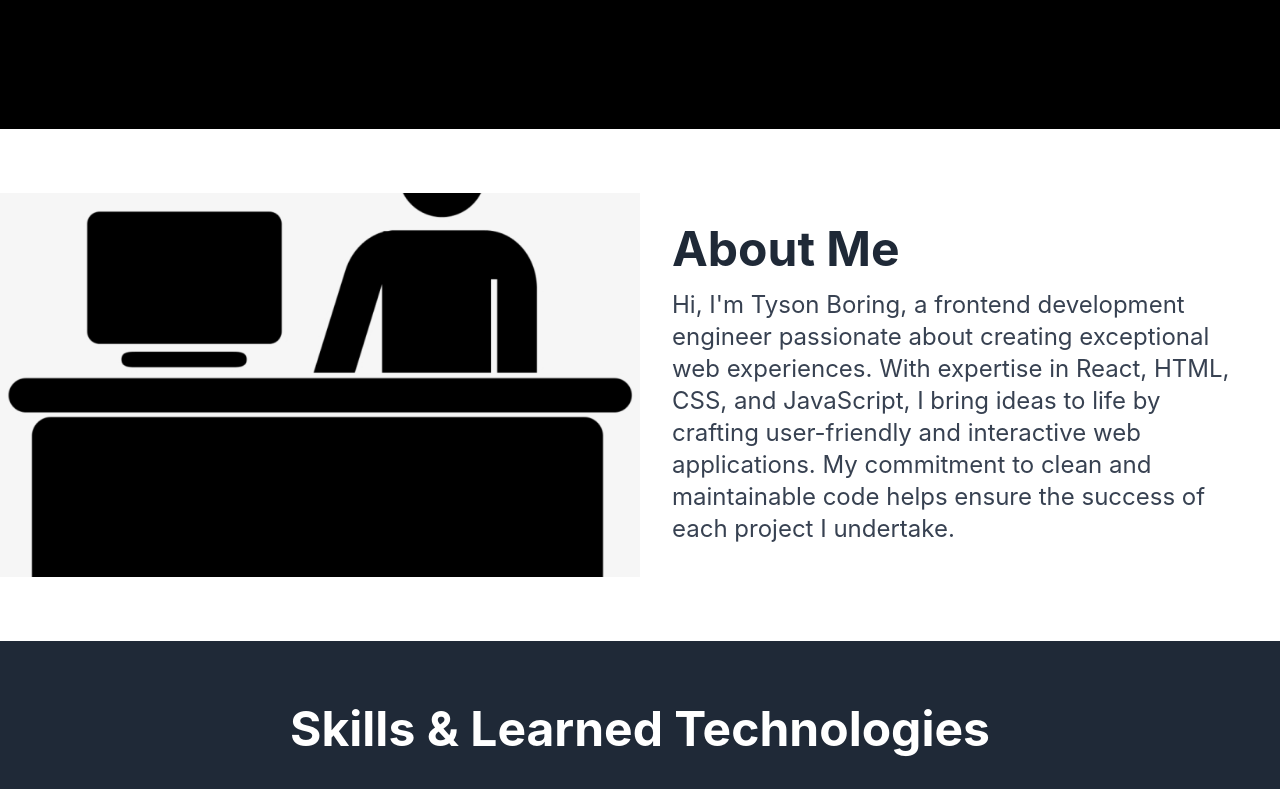
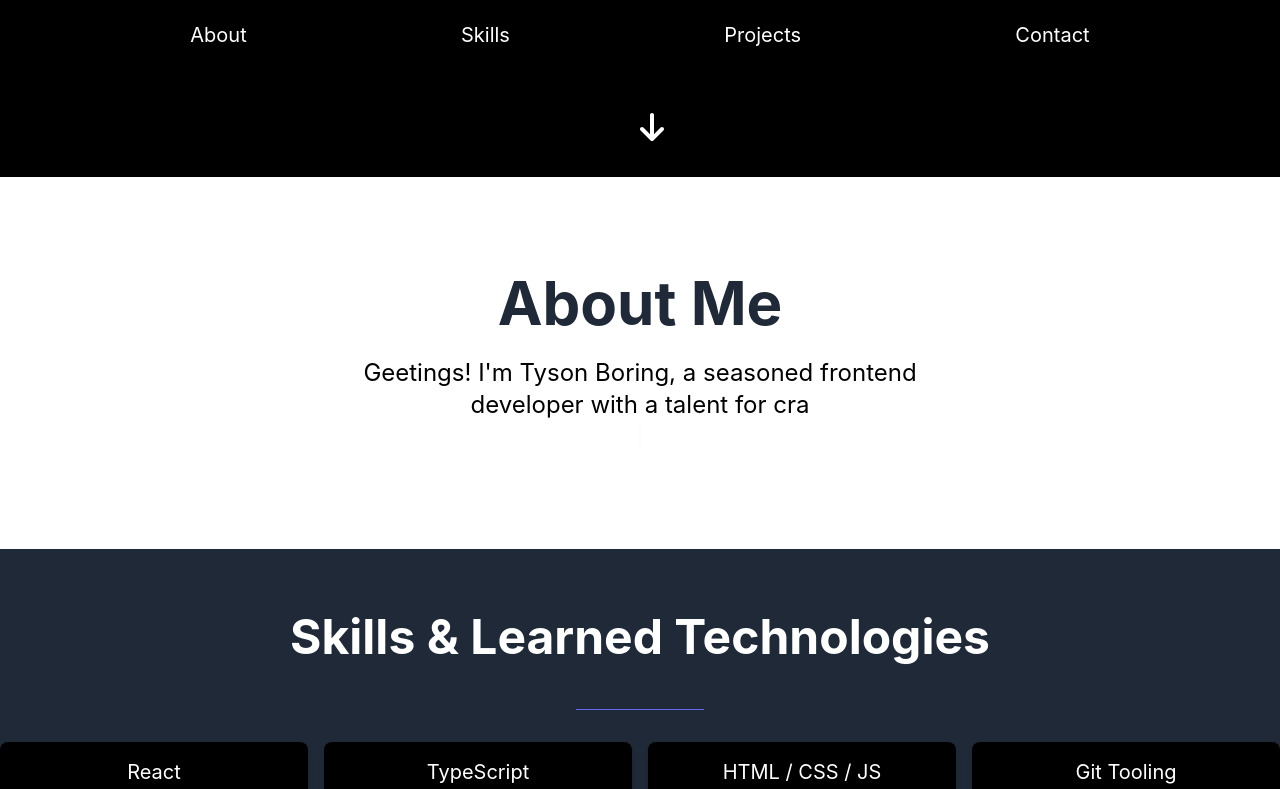
Before and after one commit to TysonBoring/portfolio, a React (Create React App) app: page / in a window 1280 px wide. Shown: the part 491-1280 px from the top of the page. Built offline with nearby package versions, Linux system fonts and the light colour scheme.

Commit message:
v1: added Ui improvements && added Typewriter module

```diff
--- a/package.json
+++ b/package.json
@@ -5,6 +5,7 @@
   "dependencies": {
     "@fortawesome/fontawesome-svg-core": "^6.4.2",
     "@fortawesome/free-brands-svg-icons": "^6.4.2",
+    "@fortawesome/free-solid-svg-icons": "^6.4.2",
     "@fortawesome/react-fontawesome": "^0.2.0",
     "@testing-library/jest-dom": "^5.17.0",
     "@testing-library/react": "^13.4.0",
@@ -14,6 +15,7 @@
     "react-dom": "^18.2.0",
     "react-router-dom": "^6.15.0",
     "react-scripts": "5.0.1",
+    "react-typewriter-effect": "^1.1.0",
     "tailwindcss": "^3.3.3",
     "web-vitals": "^2.1.4"
   },
--- /dev/null
+++ b/src/components/Typewriter/Typewriter.css
@@ -0,0 +1,16 @@
+.typewriter-container {
+    position: relative;
+  }
+
+  .cursor {
+    animation: blink 0.7s infinite;
+  }
+
+  @keyframes blink {
+    0%, 100% {
+      opacity: 1;
+    }
+    50% {
+      opacity: 0;
+    }
+  }
--- /dev/null
+++ b/src/components/Typewriter/Typewriter.js
@@ -0,0 +1,31 @@
+import React, { useEffect, useState } from 'react';
+import './Typewriter.css'; // Import your CSS file for styling (create this file)
+
+const Typewriter = ({ text }) => {
+  const [displayedText, setDisplayedText] = useState('');
+  const [cursorVisible, setCursorVisible] = useState(true);
+
+  useEffect(() => {
+    let currentIndex = 0;
+    const interval = setInterval(() => {
+      if (currentIndex < text.length) {
+        setDisplayedText((prevText) => prevText + text[currentIndex]);
+        currentIndex++;
+      } else {
+        clearInterval(interval);
+        setCursorVisible(false);
+      }
+    }, 75); // Adjust the typing speed here
+
+    return () => clearInterval(interval);
+  }, [text]);
+
+  return (
+    <div className="typewriter-container">
+      <p>{displayedText}</p>
+      {cursorVisible && <span className="cursor">|</span>}
+    </div>
+  );
+};
+
+export default Typewriter;
--- a/src/components/about/about.js
+++ b/src/components/about/about.js
@@ -1,53 +1,22 @@
-import React, { useState, useEffect } from 'react';
-import macbookImage from './desk.jpeg'; // Update the image path
-import './css/about.css'; // Import a CSS file for animations (create this file)
+import React from 'react';
+import Typewriter from '../Typewriter/Typewriter';
 
 const AboutMe = () => {
-  const [fadeIn, setFadeIn] = useState(false);
-
-  useEffect(() => {
-    setTimeout(() => {
-      setFadeIn(true);
-    }, 100); // Delay the animation to allow the image to load
-  }, []);
+  const text = "Greetings! I'm Tyson Boring, a seasoned frontend developer with a talent for crafting extraordinary web experiences. My skill set includes React, HTML, CSS, and JavaScript, along with a wide range of development tools. My commitment to effective communication and collaboration makes me an ideal choice for transforming ideas into captivating and user-friendly web applications.";
 
   return (
-    <section id="about" className="bg-white py-16 flex">
-      {/* Image Container */}
-      <div className="w-1/2 relative overflow-hidden">
-        <div
-          style={{
-            backgroundImage: `url(${macbookImage})`, // Use the new image path
-            backgroundSize: 'cover',
-            backgroundPosition: 'center',
-            backgroundRepeat: 'no-repeat',
-            opacity: fadeIn ? 1 : 0,
-            transition: 'opacity 1s ease-in-out',
-            width: '100%', // Make it responsive
-            height: '100%', // Make it responsive
-            objectFit: 'cover', // Control image sizing
-          }}
-          className="h-96 bg-left absolute top-0 left-0 w-full h-full"
-        ></div>
-      </div>
-
+    <section id="about" className="bg-white hover:scale-105 text-2xl py-16 flex justify-center">
       {/* Text Container */}
-      <div
-        style={{
-          opacity: fadeIn ? 1 : 0,
-          transition: 'opacity 1s ease-in-out',
-        }}
-        className="w-1/2 p-8"
-      >
-        <h2 className="text-3xl md:text-4xl lg:text-5xl font-bold mb-4 text-gray-800">
+      <div className="w-full p-8 text-center md:w-1/2">
+        <h2 className="text-4xl md:text-5xl lg:text-6xl hover:scale-125 font-bold mb-6 text-gray-800">
           About Me
         </h2>
-        <p className="text-lg md:text-xl lg:text-2xl text-gray-700 leading-relaxed hover:font-bold hover:text-black hover:scale-105 transition-transform">
-          Hi, I'm Tyson Boring, a frontend development engineer passionate about creating exceptional web experiences. With expertise in React, HTML, CSS, and JavaScript, I bring ideas to life by crafting user-friendly and interactive web applications. My commitment to clean and maintainable code helps ensure the success of each project I undertake.
-        </p>
+        <div className='hover:scale-105 hover:text-indigo-500'>
+          <Typewriter text={text} />
+        </div>
       </div>
     </section>
   );
-}
+};
 
 export default AboutMe;
--- a/src/components/about/css/about.css
+++ b/src/components/about/css/about.css
@@ -13,3 +13,21 @@
       background-position: 100%; /* Final position on the right outside of the section */
     }
   }
+
+.typewriter-text {
+  overflow: hidden;
+  white-space: nowrap;
+  animation: typewriter 4s steps(40) 2s forwards;
+  font-size: 1rem; /* Adjust font size as needed */
+  line-height: 1.5; /* Adjust line height as needed */
+}
+
+
+@keyframes typewriter {
+  from {
+    width: 0;
+  }
+  to {
+    width: 100%;
+  }
+}
--- /dev/null
+++ b/src/components/hero/css/hero.css
@@ -0,0 +1,44 @@
+/* hero.css file */
+.arrow-container {
+    position: absolute;
+    bottom: 2rem; /* Adjust the positioning as needed */
+    left: 50%;
+    transform: translateX(-50%);
+    animation: bounce 2s infinite;
+    transition: color 0.3s ease-in-out; /* Add transition for color change */
+  }
+
+  .arrow-icon {
+    color: white;
+  }
+
+  .arrow-container:hover .arrow-icon {
+    color: indigo; /* Change color on hover */
+  }
+
+  @keyframes bounce {
+    0%, 20%, 50%, 80%, 100% {
+      transform: translateY(0);
+    }
+    40% {
+      transform: translateY(-20px);
+    }
+    60% {
+      transform: translateY(-10px);
+    }
+  }
+
+  /* Loading animation */
+  .loading-arrow {
+    opacity: 0; /* Initially hidden */
+    animation: fadeIn 1s ease-in-out 0.5s forwards; /* Fade in after 0.5s */
+  }
+
+  @keyframes fadeIn {
+    0% {
+      opacity: 0;
+    }
+    100% {
+      opacity: 1;
+    }
+  }
--- a/src/components/hero/hero.js
+++ b/src/components/hero/hero.js
@@ -1,6 +1,8 @@
 import React from 'react';
+import './css/hero.css';
 import { FontAwesomeIcon } from '@fortawesome/react-fontawesome';
 import { faGithub, faCodepen } from '@fortawesome/free-brands-svg-icons';
+import { faArrowDown } from '@fortawesome/free-solid-svg-icons'; // Import the arrow icon
 
 const Hero = () => {
   return (
@@ -8,61 +10,64 @@ const Hero = () => {
       <div className="relative bg-black text-white py-16 text-center">
         {/* Wrapper div for icons */}
         <div className="absolute top-4 right-4 flex">
-          <a href="https://github.com/TysonBoring" className="mr-4 hover:text-indigo-500 transition duration-300 ease-in-out">
+          <a
+            href="https://github.com/TysonBoring"
+            className="mr-4 hover:text-indigo-500 transition duration-300 ease-in-out"
+          >
             <FontAwesomeIcon icon={faGithub} size="2x" />
           </a>
-          <a href="https://codepen.io/Tyson-Boring" className='mr-4 hover:text-indigo-500 transition duration-300 ease-in-out'>
+          <a
+            href="https://codepen.io/Tyson-Boring"
+            className="mr-4 hover:text-indigo-500 transition duration-300 ease-in-out"
+          >
             <FontAwesomeIcon icon={faCodepen} size="2x" />
           </a>
         </div>
         {/* Rest of your Hero component */}
-        <h1 className="text-4xl md:text-5xl lg:text-6xl xl:text-7xl font-bold leading-tight">
+        <h1 className="text-4xl md:text-5xl lg:text-6xl xl:text-7xl mt-12 font-bold leading-tight">
           <span className="text-rotate">Tyson Boring</span>
         </h1>
-        <p className="text-lg md:text-2xl lg:text-3xl mt-2 text-gray-400 transition duration-300 ease-in-out transform hover:scale-105">Frontend Web Developer</p> {/* Add subtitle here */}
+        <p className="text-lg md:text-2xl lg:text-3xl mt-2 text-gray-400 transition duration-300 ease-in-out transform hover:scale-105">
+          Frontend Web Developer
+        </p> {/* Add subtitle here */}
         <p className="text-lg md:text-2xl lg:text-3xl mt-4 mr-4 text-white transition duration-300 ease-in-out hover:text-blue-500">
-        Don't hesitate to <span className="text-indigo-500 hover:font-bold"><a href="#contact">contact me</a></span> for quick and dependable communication as we build a unique web app just for you. I'm here to answer your questions fast and make sure the whole development process is easy for you.
+          Don't hesitate to{' '}
+          <span className="text-indigo-500 hover:font-bold">
+            <a href="#contact">contact me</a>
+          </span>{' '}
+          for quick and dependable communication as we build a unique web app just for you. I'm here to answer your questions fast and make sure the whole development process is easy for you.
         </p>
 
         <nav className="mt-24">
           <ul className="flex justify-center justify-evenly space-x-6">
             <li>
-              <a
-                href="#about"
-                className="text-lg md:text-xl hover:text-indigo-500"
-              >
+              <a href="#about" className="text-lg md:text-xl hover:text-indigo-500">
                 About
               </a>
             </li>
             <li>
-              <a
-                href="#skills"
-                className="text-lg md:text-xl hover:text-indigo-500"
-              >
+              <a href="#skills" className="text-lg md:text-xl hover:text-indigo-500">
                 Skills
               </a>
             </li>
             <li>
-              <a
-                href="#projects"
-                className="text-lg md:text-xl hover:text-indigo-500"
-              >
+              <a href="#projects" className="text-lg md:text-xl hover:text-indigo-500">
                 Projects
               </a>
             </li>
             <li>
-              <a
-                href="#contact"
-                className="text-lg md:text-xl hover:text-indigo-500"
-              >
+              <a href="#contact" className="text-lg md:text-xl hover:text-indigo-500">
                 Contact
               </a>
             </li>
           </ul>
         </nav>
       </div>
+      <div className="arrow-container">
+        <FontAwesomeIcon icon={faArrowDown} size="2x" className="arrow-icon" />
+      </div>
     </div>
   );
-}
+};
 
 export default Hero;
```
Also changed, not shown: 1 other file (tests, documents, lock files or other folders).
